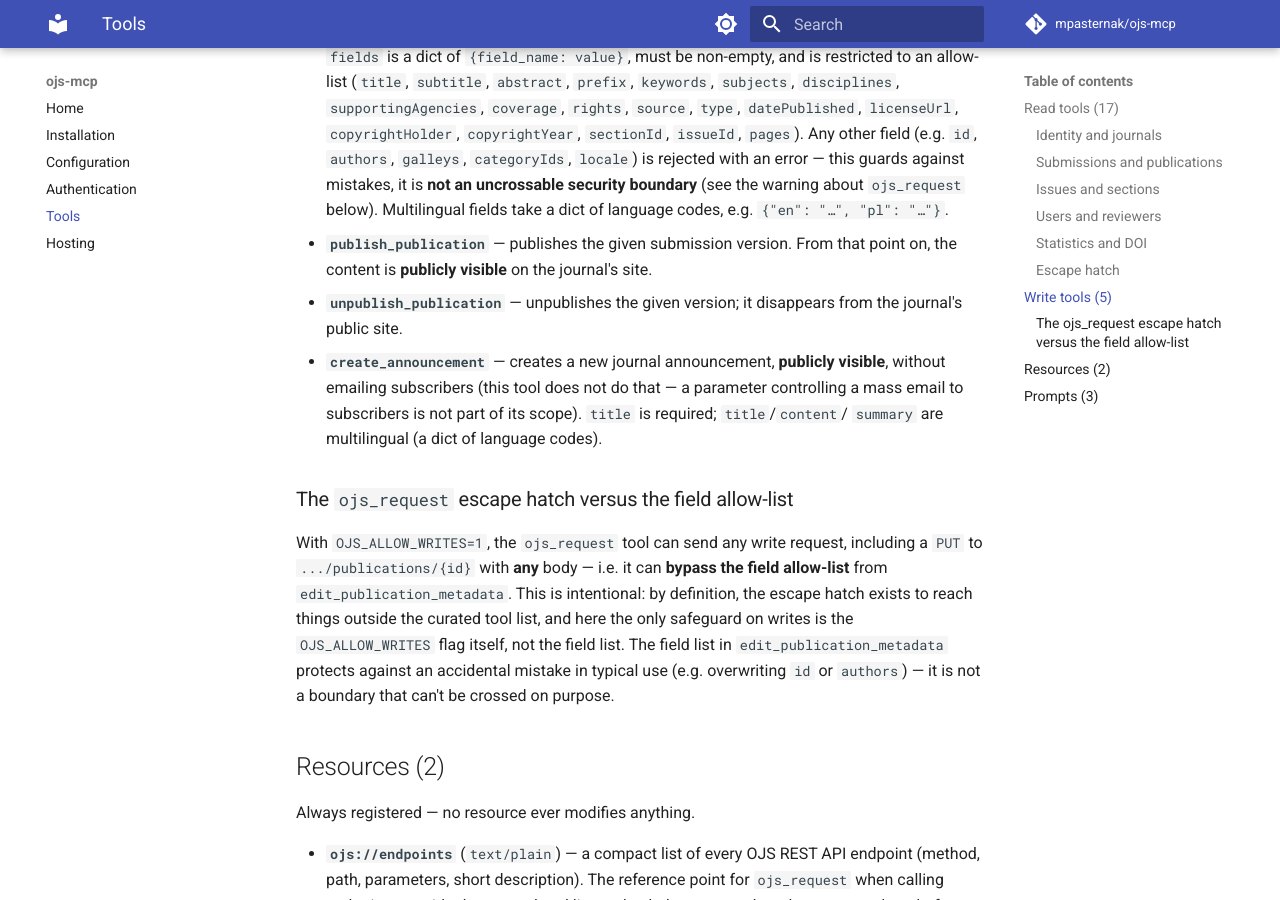
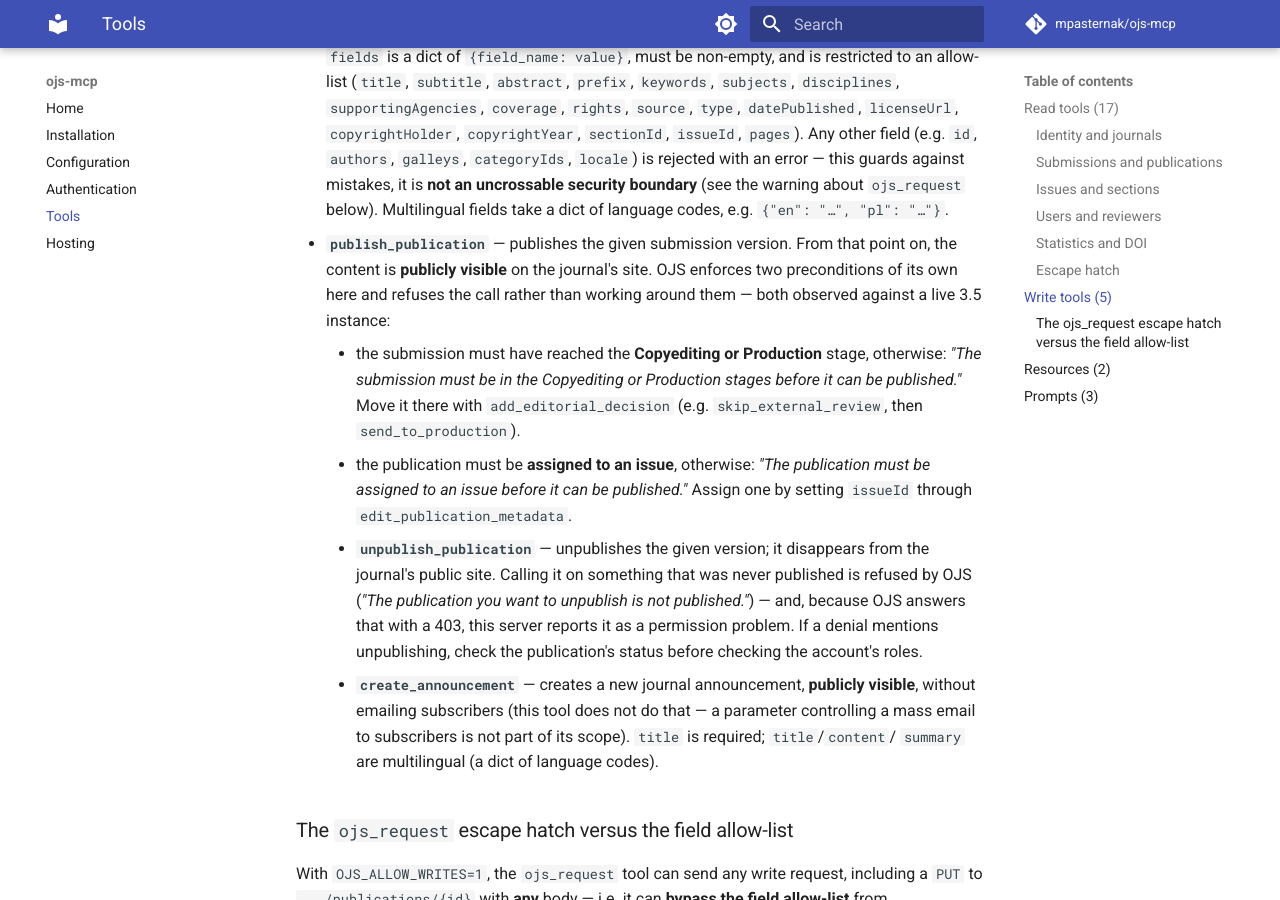
Before and after one commit to mpasternak/ojs-mcp, an MkDocs documentation site: the page built from docs/tools.md, in a window 1280 px wide and 900 px high, scrolled down 2603 px. Built offline with MkDocs 1.6.1 and Material for MkDocs 9.7.7, drawn with Linux system fonts in a browser that asks for light colours; comment, search, counter and statistics services are not loaded.

Commit message:
Document the two preconditions OJS puts on publishing
Driving the write tools against a live instance turned up two refusals
that the tool reference did not mention, and that a reader would
otherwise meet as a surprise error: OJS will not publish a submission
that has not reached the Copyediting or Production stage, and will not
publish a publication that is not assigned to an issue. Both messages
are quoted as OJS phrases them, with the tool call that clears each.

Both were observed, not inferred. The first came out of the initial
check_writes run; the second was confirmed afterwards by clearing
`issueId` on the demo instance and calling publish again — an earlier
draft of this paragraph guessed at a "unless the journal publishes
continuously" caveat, which is exactly the kind of unverified claim this
documentation has just finished removing elsewhere.

Also notes that OJS returns 403 when asked to unpublish something that
was never published, which this server surfaces as a permission problem
— so a denial mentioning unpublishing is worth checking against the
publication's status before the account's roles.

Co-Authored-By: Claude Opus 5 (1M context) <noreply@anthropic.com>
Claude-Session: https://claude.ai/code/session_01EXhSU8hfbhqXhZ6TURjXEE

```diff
--- a/docs/tools.md
+++ b/docs/tools.md
@@ -122,9 +122,26 @@ docstrings all start with `WARNING: modifies production journal data.`
   codes, e.g. `{"en": "…", "pl": "…"}`.
 - **`publish_publication`** — publishes the given submission version.
   From that point on, the content is **publicly visible** on the
-  journal's site.
+  journal's site. OJS enforces two preconditions of its own here and
+  refuses the call rather than working around them — both observed
+  against a live 3.5 instance:
+
+    - the submission must have reached the **Copyediting or Production**
+      stage, otherwise: *"The submission must be in the Copyediting or
+      Production stages before it can be published."* Move it there with
+      `add_editorial_decision` (e.g. `skip_external_review`, then
+      `send_to_production`).
+    - the publication must be **assigned to an issue**, otherwise:
+      *"The publication must be assigned to an issue before it can be
+      published."* Assign one by setting `issueId` through
+      `edit_publication_metadata`.
 - **`unpublish_publication`** — unpublishes the given version; it
-  disappears from the journal's public site.
+  disappears from the journal's public site. Calling it on something
+  that was never published is refused by OJS (*"The publication you want
+  to unpublish is not published."*) — and, because OJS answers that with
+  a 403, this server reports it as a permission problem. If a denial
+  mentions unpublishing, check the publication's status before checking
+  the account's roles.
 - **`create_announcement`** — creates a new journal announcement,
   **publicly visible**, without emailing subscribers (this tool does
   not do that — a parameter controlling a mass email to subscribers is
```
